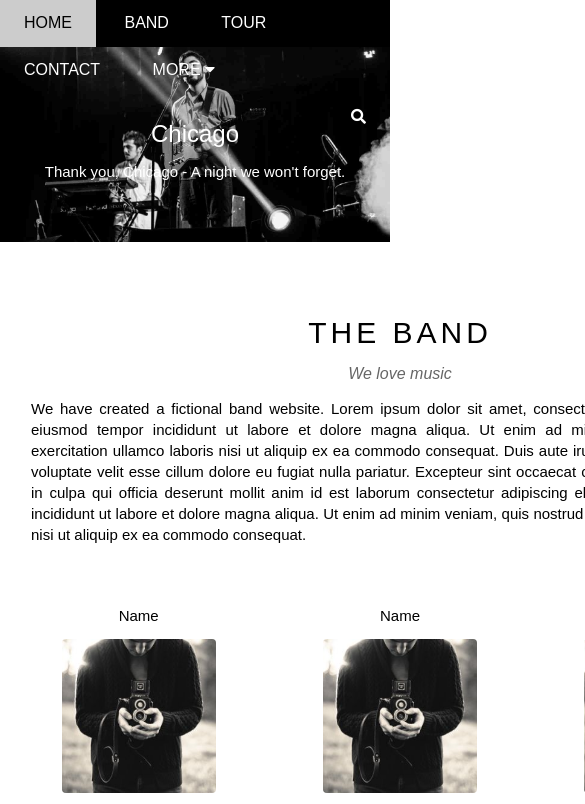
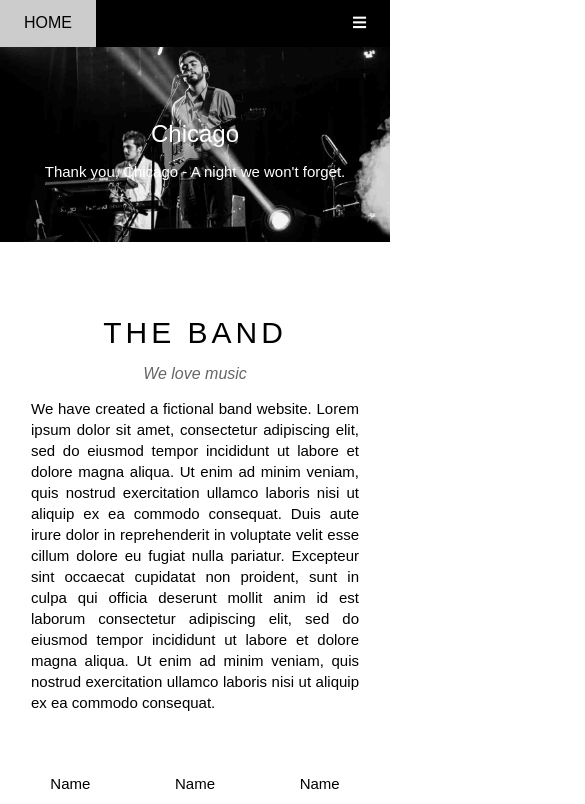
Before and after one commit to kmaDuy/Band, a plain HTML site: page index.html in a window 390 px wide. Both pictures are taken after a click on the link "HOME". Shown: the top 804 px of the page, 585 px wide, since content can reach past the window. Drawn offline with Linux system fonts and the light colour scheme.

Commit message:
Save resposive

```diff
--- /dev/null
+++ b/asset/css/resposive.css
@@ -0,0 +1,43 @@
+/* BREAK POINT */
+/* PC */
+@media(min-width:1024px){
+
+}
+
+/* Tablet */
+@media(min-width:740px) and (max-width:1023px){
+
+}
+/* Moblie */
+@media(max-width:739px){
+    #header{
+        overflow: hidden;
+
+    }
+
+    #nav{
+        display:block;
+    }
+
+    #nav .subnav{
+        position:initial
+    }
+
+    #nav > li,
+    #nav > li a{
+        display: block;
+    }
+    #nav > li:first-child{
+        display:inline-block;
+    }
+
+
+    .search-btn .search-icon{
+        display:none;
+    }
+
+    .menu-mobile{
+        display:block
+    }
+
+}
--- a/asset/css/styte.css
+++ b/asset/css/styte.css
@@ -84,6 +84,7 @@ html {
 
 /* Main */
 #main {
+  overflow:hidden;
 }
 
 #nav {
@@ -93,7 +94,6 @@ html {
 #nav > li {
   display: inline-block;
   height: 46.5px;
-  position: relative;
 }
 
 #nav li:hover > a {
@@ -153,6 +153,7 @@ html {
   background-color: black;
   z-index: 1;
 }
+.menu-mobile,
 .search-btn{
   float: right;
   color: white;
@@ -162,6 +163,19 @@ html {
 .search-btn .search-icon{
   font-size: 15px;
   padding: 16px 24px;
+}
+.menu-mobile{
+  font-size: 15px;
+  padding:0px 24px;
+  position: absolute;
+  top: 0;
+  right: 0;
+  display:none;
+}
+
+.menu-mobile:hover{
+  background-color:#ccc;
+  color:black;
 }
 
 .search-btn .search-icon:hover{
@@ -210,6 +224,7 @@ html {
 }
 #content .about-sections{
   width: 800px;
+  max-width: 100%;
   padding: 64px 16px;
   margin-right:auto;
   margin-left: auto;
@@ -422,6 +437,9 @@ html {
   cursor: pointer;
 }
 
+.contact-content{
+  padding:0px 16px;
+}
 
 .contact-info{
   font-size: 18px;
--- a/index.html
+++ b/index.html
@@ -8,6 +8,8 @@
     <link rel="shortcut icon" href="https://e7.pngegg.com/pngimages/388/246/png-clipart-musical-note-musical-note-angle-monochrome.png" type="image/x-icon"/>
     <link rel="stylesheet" href="./asset/fonts/fontawesome-free-5.15.4-web/css/all.css">
     <link rel="stylesheet" href="./asset/css/styte.css">
+    <link rel="stylesheet" href="./asset/css/resposive.css">
+
 </head>
 <body>
     <div id="main">
@@ -31,6 +33,9 @@
             </ul>
             <div class="search-btn">
                 <i class="search-icon fas fa-search"></i>
+            </div>
+            <div id="menu-icon" class="menu-mobile">
+                <i class="fas fa-bars"></i>
             </div>
         </div>
         <div id="slider">
@@ -198,6 +203,7 @@
             </div>
         </div>
     </div>
+    <!-- Đóng mở modal -->
     <script>
         const buyBtns = document.querySelectorAll('.js-buy-ticket')
         const modal = document.querySelector('.js-modal')
@@ -220,6 +226,38 @@
             event.stopPropagation()
         })
     </script>
+    <!-- Đóng mở menu moblie -->
+    <script>
+        var header = document.getElementById('header');
+        var menuMobile=document.getElementById('menu-icon');
+        var getHightHeader= header.clientHeight;
+
+
+        menuMobile.onclick=function(){
+                var isClose = header.clientHeight === getHightHeader
+                if(isClose){
+                    header.style.height='auto';
+                }
+                else{
+                    header.style.height=null;
+                }
+        }
+
+        var menuItems = document.querySelectorAll('#nav > li > a')
+        for( var i=0; i<menuItems.length;i++ ){
+            var menuItem = menuItems[i];
+            menuItem.onclick=function(event){
+                var checkParentItem = this.nextElementSibling && this.nextElementSibling.classList.contains('subnav');
+                if (checkParentItem){
+                    event.preventDefault();
+                }
+                else{
+                    header.style.height=null;
+                }
+            }
+        }
+
+    </script>
 
 </body>
 </html>
```
